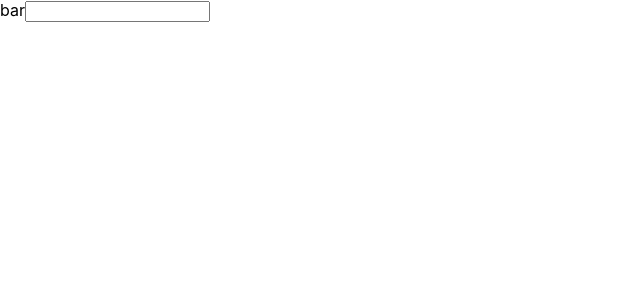
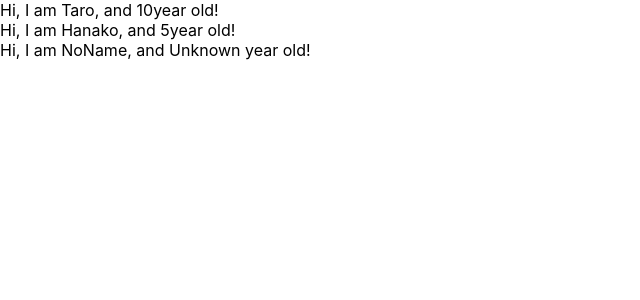
Before and after one commit to tsubaoza0901/udemy-react-redux-crud-application, a React (Create React App) app: page / in a window 1280 px wide. Shown: the top 300 px of the page, without its empty margins (0-640 px from the left). Built offline with nearby package versions, Linux system fonts and the light colour scheme.

Commit message:
learn props of component

```diff
--- a/src/App.js
+++ b/src/App.js
@@ -1,48 +1,30 @@
-import React, { Component } from 'react';
+import React from 'react';
 
-// クラスコンポーネント
-class App extends Component {
-  render() {
-    return (
-      <React.Fragment>
-        <label htmlFor="bar">bar</label>
-        <input
-          type="text"
-          onClick={() => {
-            console.log('I am clicked.');
-          }}
-        />
-      </React.Fragment>
-    );
-  }
+function App() {
+  const profiles = [
+    { name: 'Taro', age: 10 },
+    { name: 'Hanako', age: 5 },
+    { name: 'NoName' },
+  ];
+  return (
+    <div>
+      {profiles.map((profile, index) => {
+        return <User name={profile.name} age={profile.age} key={index} />;
+      })}
+    </div>
+  );
 }
 
-// // ファンクショナルコンポーネント
-// const App = () => {
-//   return (
-//     <div>
-//       <Cat />
-//       <Cat />
-//     </div>
-//   );
-// };
+function User(props) {
+  return (
+    <div>
+      Hi, I am {props.name}, and {props.age}year old!
+    </div>
+  );
+}
 
-// const Cat = () => {
-//   return <div>Meow!</div>;
-// };
-
-// function App() {
-//   return (
-//     <React.Fragment>
-//       <label htmlFor="bar">bar</label>
-//       <input
-//         type="text"
-//         onClick={() => {
-//           console.log('I am clicked.');
-//         }}
-//       />
-//     </React.Fragment>
-//   );
-// }
+User.defaultProps = {
+  age: 'Unknown ',
+};
 
 export default App;
```
